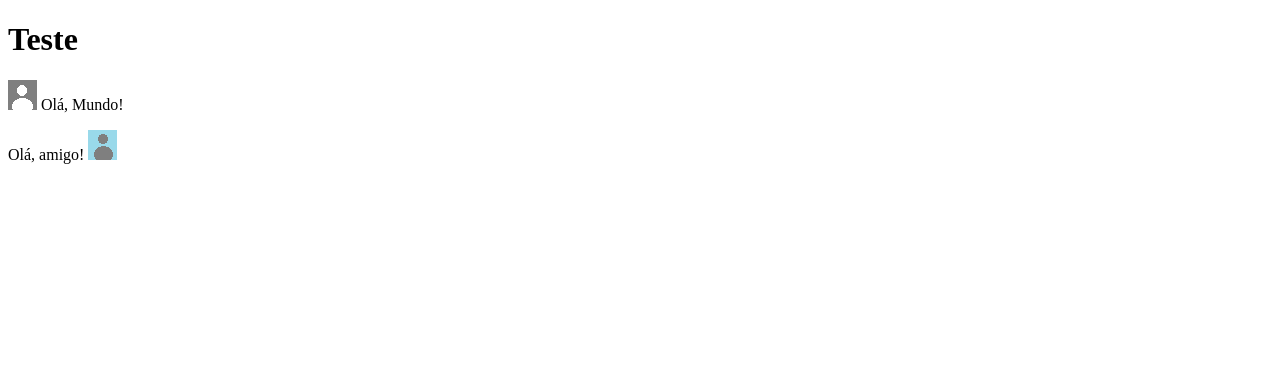
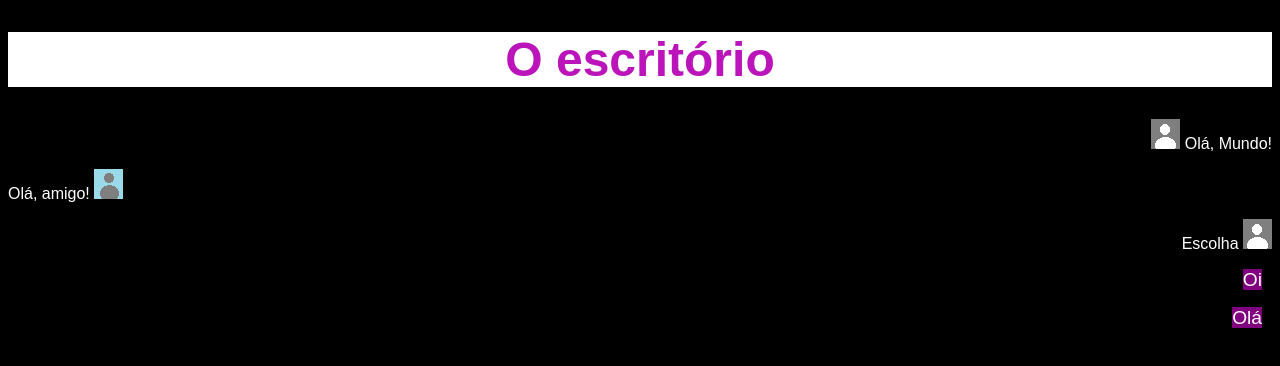
Before and after one commit to RDG14/site-jogo-escolha, a plain HTML site: page fases/fase001.html in a window 1280 px wide. Drawn offline with Linux system fonts and the light colour scheme.

Commit message:
Atualizado

```diff
--- /dev/null
+++ b/capitulos/estilo/stylecapitulos.css
@@ -0,0 +1,20 @@
+body{
+    background-color: black;
+}
+
+h1{
+    color: rgb(172, 8, 172);
+    text-align: center;
+    font-size: 4em;
+    margin-top: 50px;
+}
+
+p{
+    color: white;
+    text-align: center;
+    font-size: 2em;
+}
+
+img{
+    border: 2px solid purple;
+}
--- /dev/null
+++ b/fases/estilo/style.css
@@ -0,0 +1,28 @@
+body{
+    background-color: black;
+    font-family: Arial, Helvetica, sans-serif;
+}
+
+h1{
+    background-color: white;
+    color: rgb(187, 20, 187);
+    font-weight: bolder;
+    font-size: 3em;
+    text-align: center;
+}
+
+p{
+    color: white;
+}
+
+.eu{
+    text-align: right;
+}
+
+a{
+    text-decoration: none;
+    color: white;
+    font-size: 1.2em;
+    background-color: purple;
+    margin-right: 10px;
+}
--- a/fases/fase001.html
+++ b/fases/fase001.html
@@ -5,10 +5,11 @@
     <meta http-equiv="X-UA-Compatible" content="IE=edge">
     <meta name="viewport" content="width=device-width, initial-scale=1.0">
     <title>Jogo</title>
+    <link rel="stylesheet" href="estilo/style.css">
 </head>
 <body>
-    <h1>Teste</h1>
-    <p>
+    <h1>O escritório</h1>
+    <p class="eu">
         <img src="../imagens/personagem-eu.png" alt="personagem-eu">
         Olá, Mundo!
     </p>
@@ -16,5 +17,18 @@
         Olá, amigo!
         <img src="../imagens/personagem2.png" alt="personagem2">
     </p>
+
+    <p class="eu">
+        Escolha
+        <img src="../imagens/personagem-eu.png" alt="personagem-eu">
+    </p>
+
+    <p class="eu">
+        <a href="fase002.html">Oi</a>
+    </p>
+
+    <p class="eu">
+        <a href="fase003.html">Olá</a>
+    </p>
 </body>
 </html>
```
Also changed, not shown: capitulos/capitulo001.html (+2 -2 lines), fases/fase002.html (added, +12 -0 lines), fases/fase003.html (added, +12 -0 lines).
